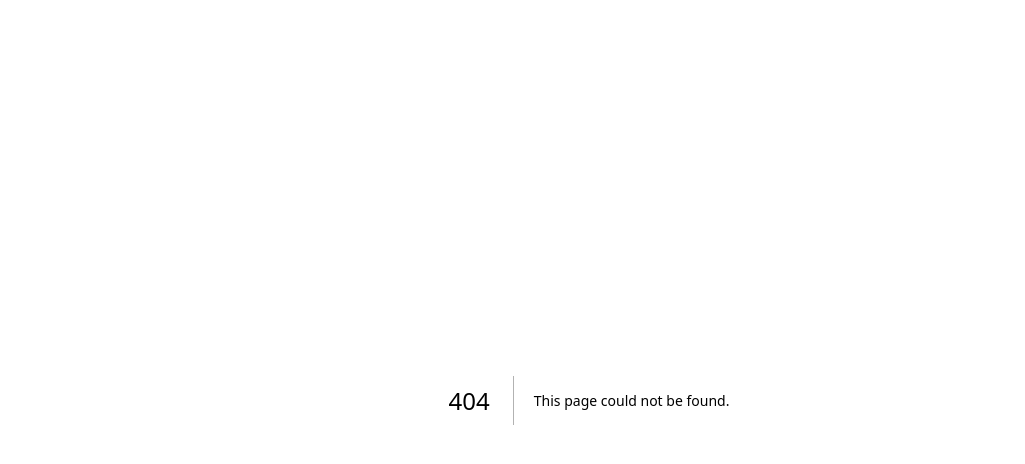
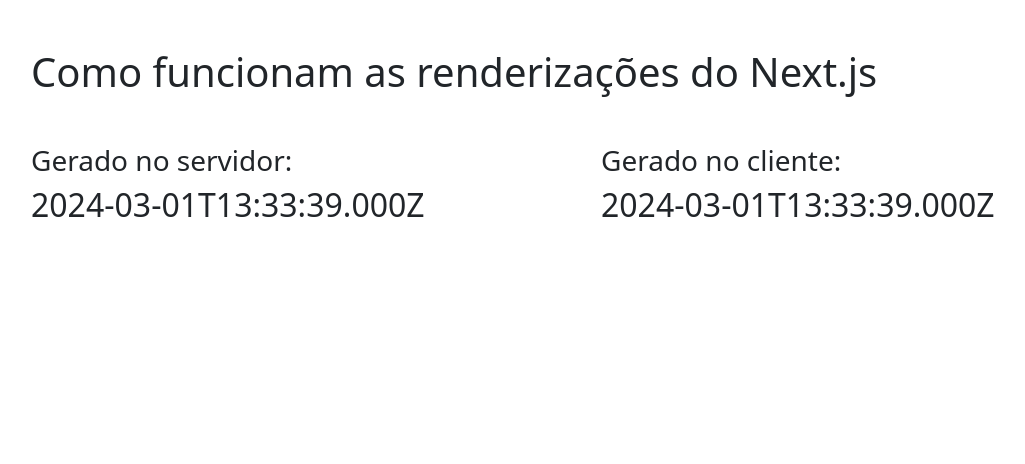
Before and after one commit to w-bonfim/nextjs-carrinho-de-compra, a Next.js app: page /dynamic in a window 1280 px wide. Before the commit this address had no page. Shown: the top 464 px of the page, without its empty margins (51-1076 px from the left). Built offline with nearby package versions, Linux system fonts and the light colour scheme; no server answers.

Commit message:
Renderização do lado do servidor

```diff
--- a/src/pages/_app.tsx
+++ b/src/pages/_app.tsx
@@ -1,4 +1,4 @@
-import '@/styles/globals.css'
+import 'bootstrap/dist/css/bootstrap.min.css'
 import type { AppProps } from 'next/app'
 
 export default function App({ Component, pageProps }: AppProps) {
--- a/src/pages/api/hello.ts
+++ b/src/pages/api/hello.ts
@@ -2,12 +2,14 @@
 import type { NextApiRequest, NextApiResponse } from 'next'
 
 type Data = {
-  name: string
+  name: string,
+  timestamp: Date
 }
 
 export default function handler(
   req: NextApiRequest,
   res: NextApiResponse<Data>
 ) {
-  res.status(200).json({ name: 'John Doe' })
+  const timestamp = new Date()
+  res.status(200).json({ name: 'John Doe', timestamp: timestamp})
 }
--- /dev/null
+++ b/src/pages/dynamic.tsx
@@ -0,0 +1,62 @@
+import { GetServerSideProps, NextPage } from "next";
+import { ReactNode, useEffect, useState } from "react";
+import { Col, Container, Row } from "reactstrap";
+
+//tipagem de retorno da APi
+interface ApiResponse {
+    name: string,
+    timestamp: Date
+}
+
+export const getServerSideProps: GetServerSideProps = async () => {
+    const serverSideData:ApiResponse = await fetch(`${process.env.NEXT_PUBLIC_API_URL}/api/hello`).then(res => res.json())
+
+    //props para ficar disponivel no components Dynamic
+    return {
+        props: {
+            serverSideData
+        }
+    }
+}
+
+const Dynamic: NextPage = (props: {
+    children?: ReactNode,
+    serverSideData?: ApiResponse
+}) => {
+    const [ clientSideData, setClientSideData] = useState<ApiResponse>()
+
+    useEffect(() => {
+        fetchData()
+    }, [])
+
+    const fetchData = async () => {
+        const data = await fetch("/api/hello").then(res => res.json())
+        setClientSideData(data)
+    }
+
+    return (
+        <Container tag="main">
+            <h1 className="my-5">
+                Como funcionam as renderizações do Next.js
+            </h1>
+
+            <Row>
+                <Col>
+                    <h3>Gerado no servidor:</h3>
+                    <h2>
+                        {props.serverSideData?.timestamp.toString()}
+                    </h2>
+                </Col>
+
+                <Col>
+                    <h3>Gerado no cliente:</h3>
+                    <h2>
+                        {clientSideData?.timestamp.toString()}
+                    </h2>
+                </Col>
+            </Row>
+        </Container>
+    )
+}
+
+export default Dynamic
--- a/src/styles/globals.css
+++ /dev/null
@@ -1,107 +0,0 @@
-:root {
-  --max-width: 1100px;
-  --border-radius: 12px;
-  --font-mono: ui-monospace, Menlo, Monaco, 'Cascadia Mono', 'Segoe UI Mono',
-    'Roboto Mono', 'Oxygen Mono', 'Ubuntu Monospace', 'Source Code Pro',
-    'Fira Mono', 'Droid Sans Mono', 'Courier New', monospace;
-
-  --foreground-rgb: 0, 0, 0;
-  --background-start-rgb: 214, 219, 220;
-  --background-end-rgb: 255, 255, 255;
-
-  --primary-glow: conic-gradient(
-    from 180deg at 50% 50%,
-    #16abff33 0deg,
-    #0885ff33 55deg,
-    #54d6ff33 120deg,
-    #0071ff33 160deg,
-    transparent 360deg
-  );
-  --secondary-glow: radial-gradient(
-    rgba(255, 255, 255, 1),
-    rgba(255, 255, 255, 0)
-  );
-
-  --tile-start-rgb: 239, 245, 249;
-  --tile-end-rgb: 228, 232, 233;
-  --tile-border: conic-gradient(
-    #00000080,
-    #00000040,
-    #00000030,
-    #00000020,
-    #00000010,
-    #00000010,
-    #00000080
-  );
-
-  --callout-rgb: 238, 240, 241;
-  --callout-border-rgb: 172, 175, 176;
-  --card-rgb: 180, 185, 188;
-  --card-border-rgb: 131, 134, 135;
-}
-
-@media (prefers-color-scheme: dark) {
-  :root {
-    --foreground-rgb: 255, 255, 255;
-    --background-start-rgb: 0, 0, 0;
-    --background-end-rgb: 0, 0, 0;
-
-    --primary-glow: radial-gradient(rgba(1, 65, 255, 0.4), rgba(1, 65, 255, 0));
-    --secondary-glow: linear-gradient(
-      to bottom right,
-      rgba(1, 65, 255, 0),
-      rgba(1, 65, 255, 0),
-      rgba(1, 65, 255, 0.3)
-    );
-
-    --tile-start-rgb: 2, 13, 46;
-    --tile-end-rgb: 2, 5, 19;
-    --tile-border: conic-gradient(
-      #ffffff80,
-      #ffffff40,
-      #ffffff30,
-      #ffffff20,
-      #ffffff10,
-      #ffffff10,
-      #ffffff80
-    );
-
-    --callout-rgb: 20, 20, 20;
-    --callout-border-rgb: 108, 108, 108;
-    --card-rgb: 100, 100, 100;
-    --card-border-rgb: 200, 200, 200;
-  }
-}
-
-* {
-  box-sizing: border-box;
-  padding: 0;
-  margin: 0;
-}
-
-html,
-body {
-  max-width: 100vw;
-  overflow-x: hidden;
-}
-
-body {
-  color: rgb(var(--foreground-rgb));
-  background: linear-gradient(
-      to bottom,
-      transparent,
-      rgb(var(--background-end-rgb))
-    )
-    rgb(var(--background-start-rgb));
-}
-
-a {
-  color: inherit;
-  text-decoration: none;
-}
-
-@media (prefers-color-scheme: dark) {
-  html {
-    color-scheme: dark;
-  }
-}
```
Also changed, not shown: package.json (+5 -3 lines), src/pages/index.tsx (+3 -6 lines), 1 other file (tests, documents, lock files or other folders).
